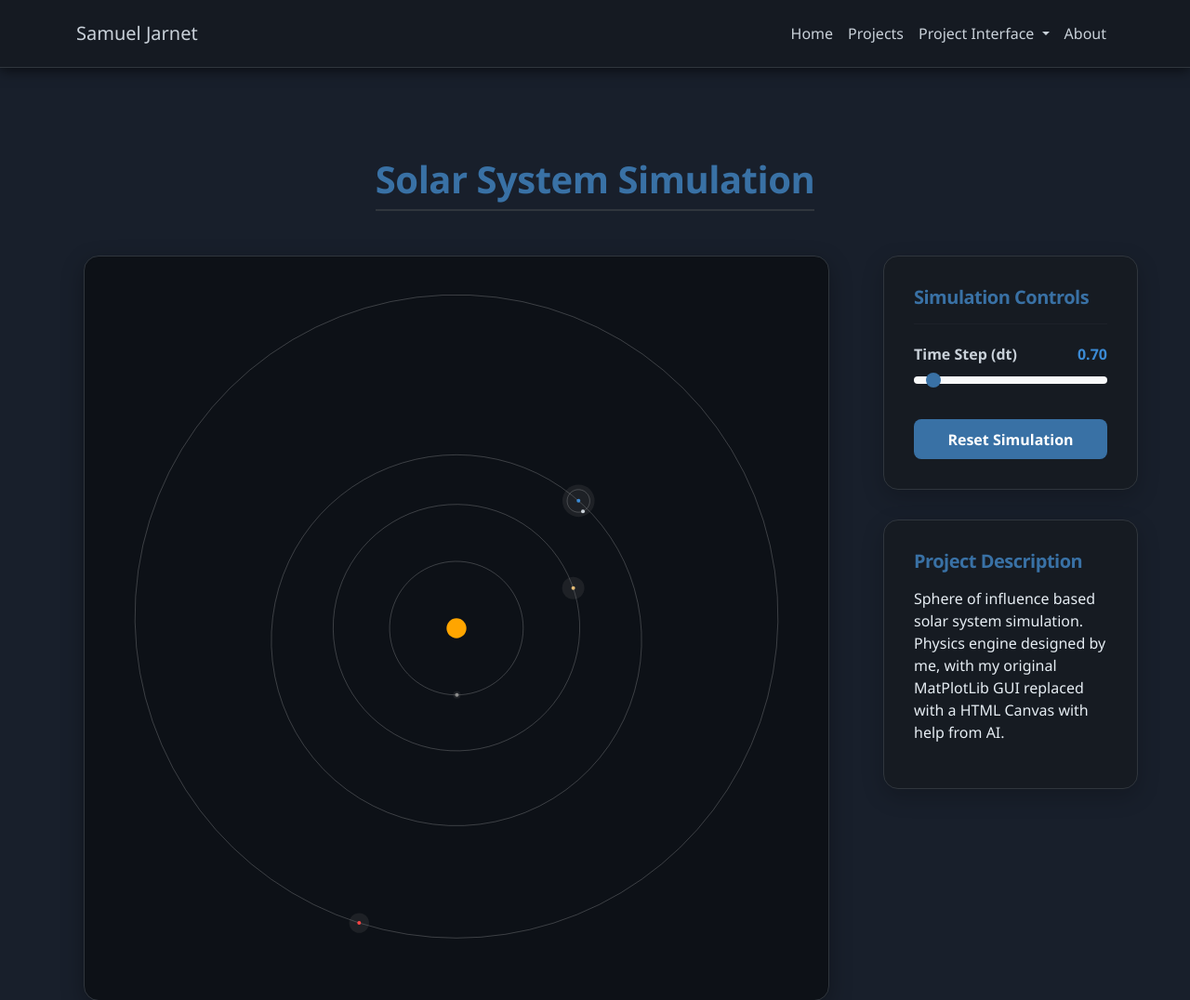
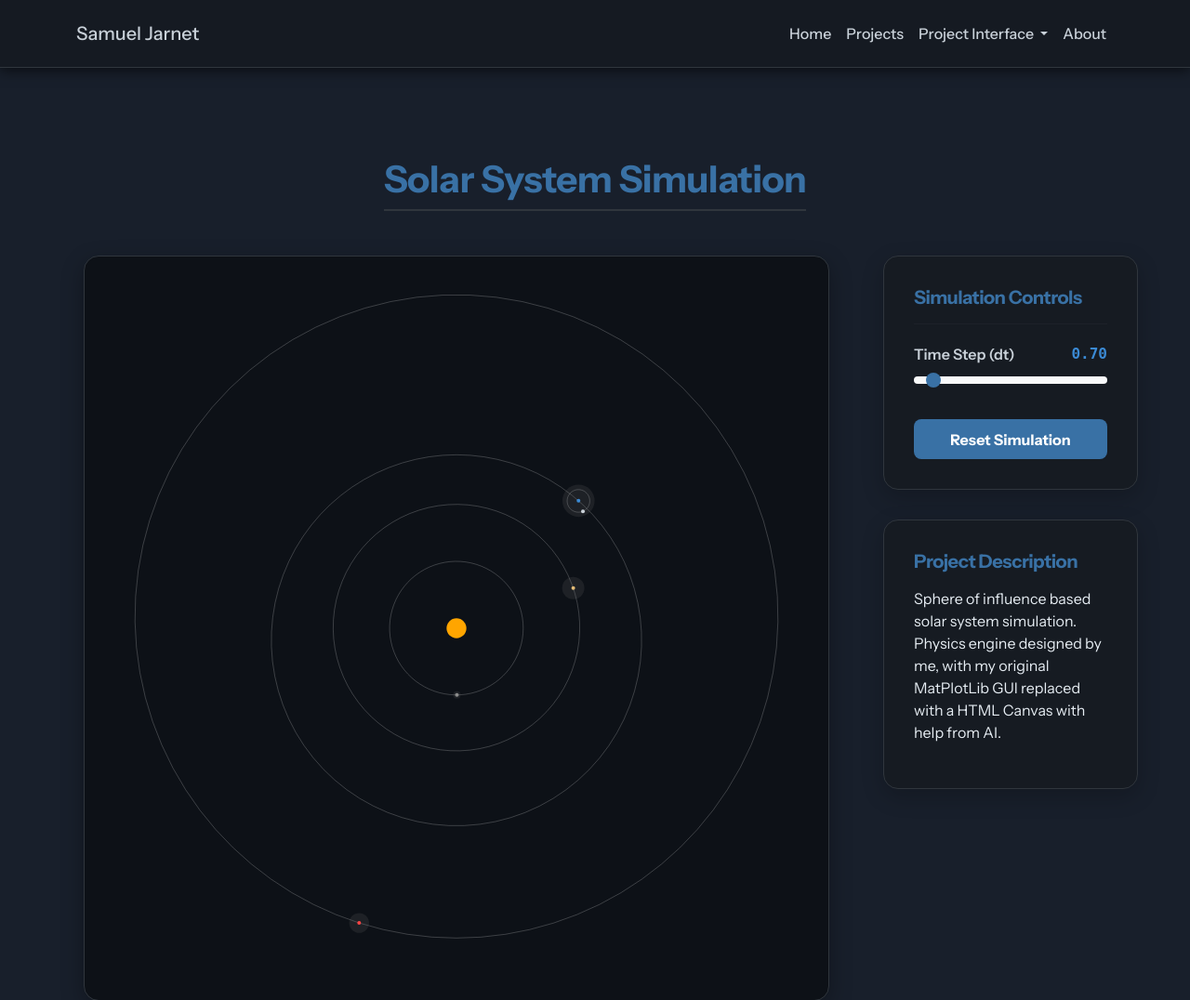
Before and after one commit to SamJarnet/Personal-Website, a Flask app: page /space in a window 1280 px wide. Shown: the top 1076 px of the page at 93% size. Run offline with Flask 3, Linux system fonts and the light colour scheme.

Commit message:
updated font

```diff
--- a/static/style.css
+++ b/static/style.css
@@ -1,15 +1,21 @@
+@import url('https://fonts.googleapis.com/css2?family=Instrument+Sans:wght@400;500;600;700&display=swap');
 /* Base layout */
 html, body {
     height: 100%;
     margin: 0;
     padding: 0;
-    font-family: 'Segoe UI', Tahoma, Geneva, Verdana, sans-serif;
+    font-family: 'Instrument Sans', -apple-system, sans-serif;
     background-color: #181f2b;
     color: #e6edf3;
     display: flex;
     flex-direction: column;
     min-height: 100vh;
     scroll-behavior: smooth;
+}
+
+/* Optional helper class for telemetry values, numbers, and stats displays */
+.mono-val, .value-counter, .telemetry-row {
+    font-family: 'JetBrains Mono', monospace !important;
 }
 
 /* Main content container - Responsive vertical padding */
```
